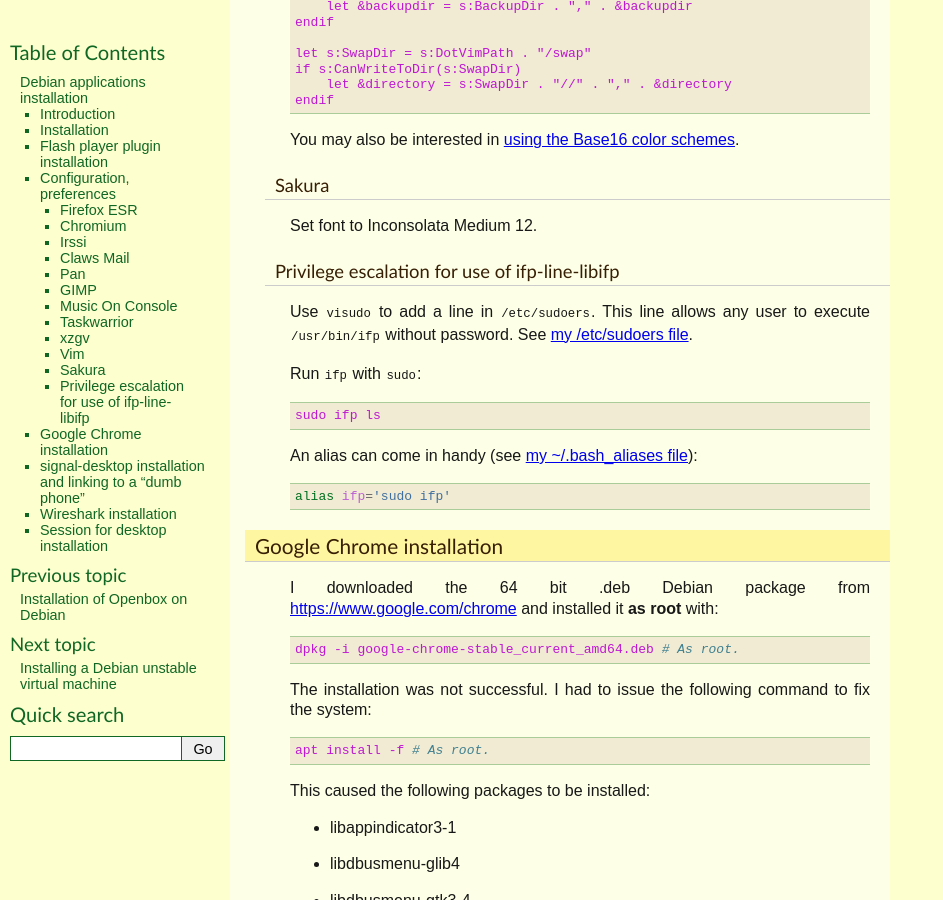
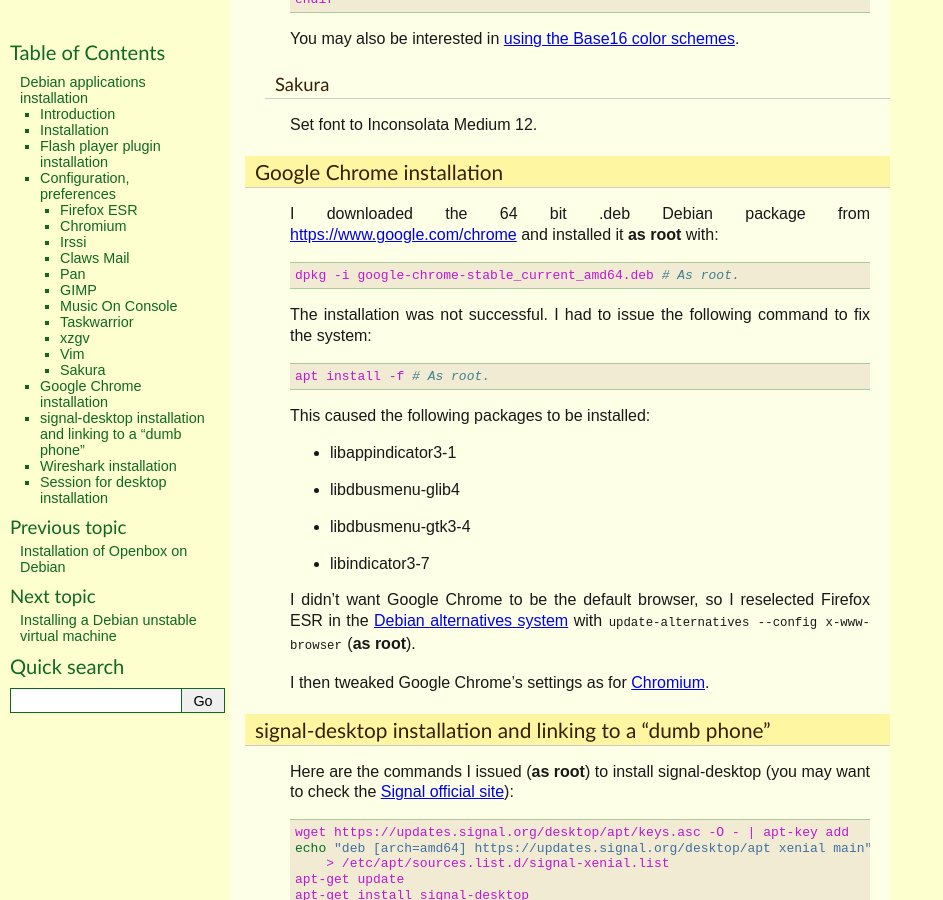
Before and after one commit to thierr26/thierr26_personal_notes_sphinx_sources, a Sphinx documentation site: the page built from source/debian_apps_install.rst, in a window 1280 px wide and 900 px high, scrolled down 8540 px. Shown: the whole window, without its empty margins (0-943 px from the left). Built offline with Sphinx 7.4.7, drawn with Linux system fonts in a browser that asks for light colours; some of the changed text lies outside the part shown.

Commit message:
Remove ifp-line-libifp

```diff
--- a/source/debian_apps_install.rst
+++ b/source/debian_apps_install.rst
@@ -80,7 +80,6 @@
       claws-mail \
       claws-mail-themes \
       vim \
-      ifp-line-libifp \
       unaccent \
       psmisc \
       sudo \
@@ -205,8 +204,6 @@
     - Claws Mail themes
   * - vim
     - Vim text editor
-  * - ifp-line-libifp
-    - Tool to access iRiver iFP audio players
   * - unaccent
     - Tool to replace accented letters by unaccented equivalent
   * - psmisc
@@ -498,33 +495,6 @@
 Set font to Inconsolata Medium 12.
 
 
-Privilege escalation for use of ifp-line-libifp
-~~~~~~~~~~~~~~~~~~~~~~~~~~~~~~~~~~~~~~~~~~~~~~~
-
-.. index::
-  single: sudo
-  single: visudo
-  single: iRiver iFP audio player
-  single: ifp-line
-  single: ifp-line-libifp
-  single: /etc/sudoers
-  single: alias
-  single: ~/.bash_aliases
-
-Use ``visudo`` to add a line in ``/etc/sudoers``. This line allows any user to
-execute ``/usr/bin/ifp`` without password. See `my /etc/sudoers file
-<https://github.com/thierr26/thierr26_config_files/blob/master/system_config/etc/sudoers>`_.
-
-Run ``ifp`` with ``sudo``::
-
-  sudo ifp ls
-
-An alias can come in handy (see `my ~/.bash_aliases file
-<https://github.com/thierr26/thierr26_config_files/blob/master/.bash_aliases>`_)::
-
-  alias ifp='sudo ifp'
-
-
 Google Chrome installation
 --------------------------
 
```
